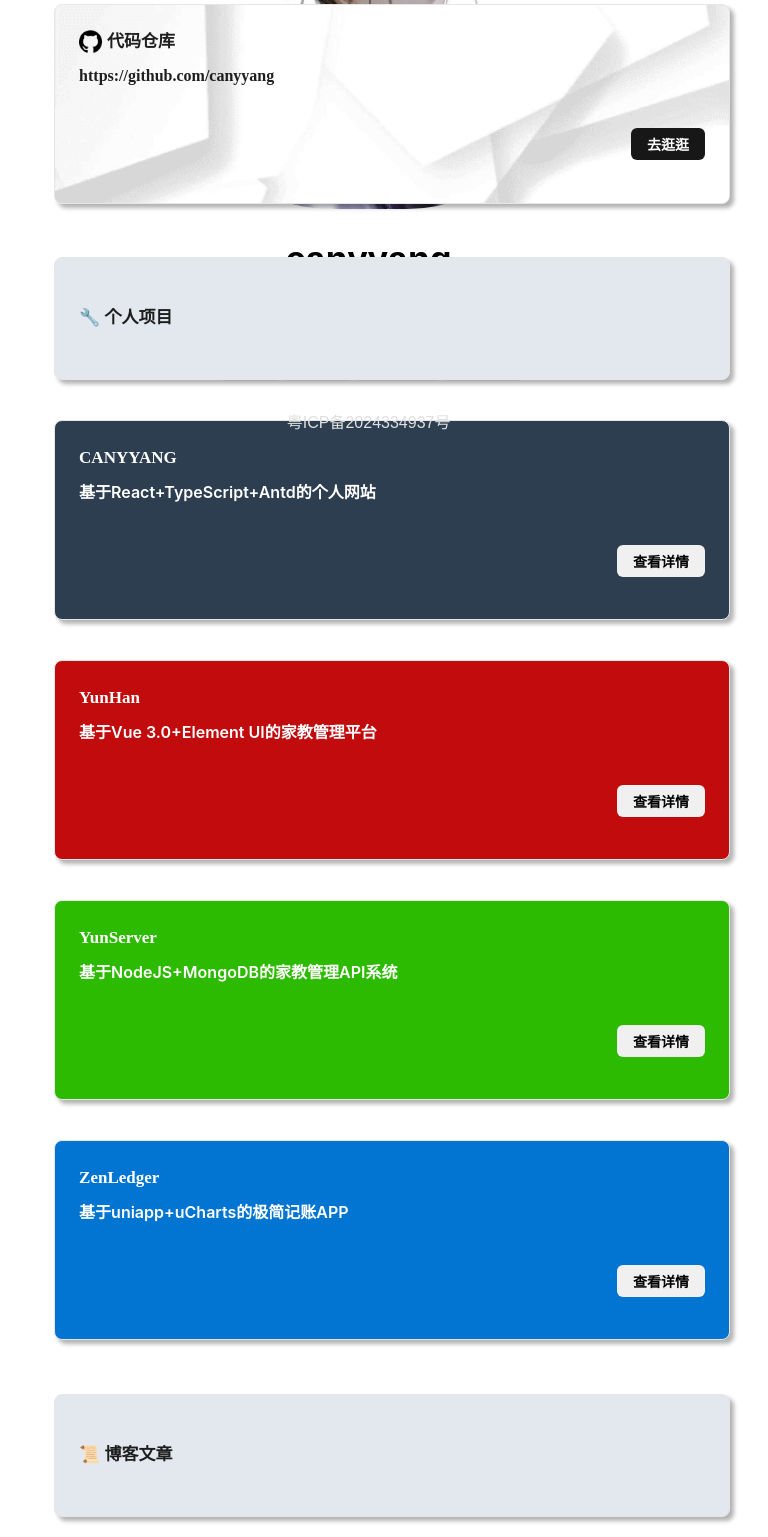
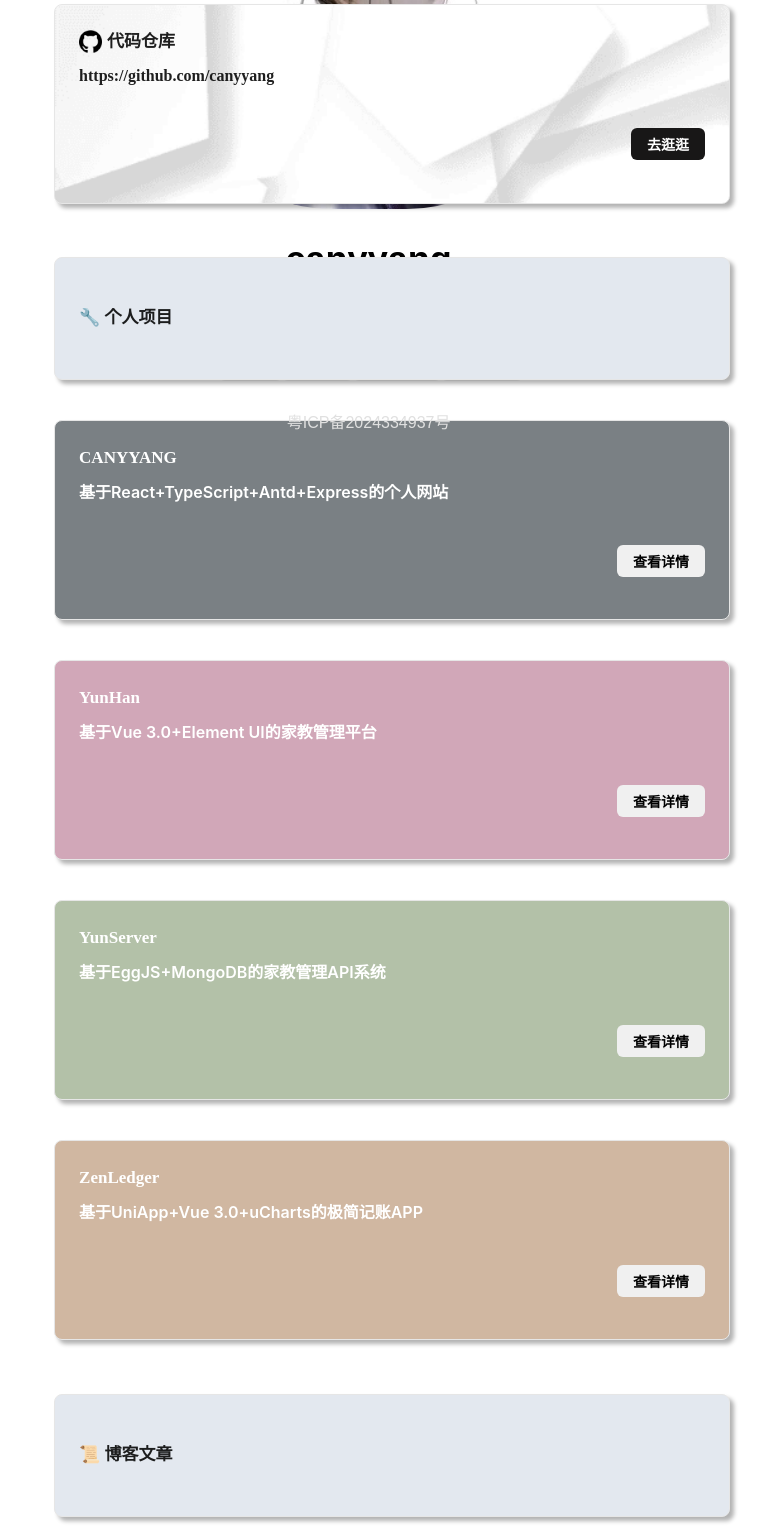
Before and after one commit to canyyang/blog, a React (Vite) app: page / in a window 768 px wide. Shown: the part 352-1889 px from the top of the page. Built offline with nearby package versions, Linux system fonts and the light colour scheme; no server answers.

Commit message:
UPDATEE color

```diff
--- a/src/pages/Home/Home.module.css
+++ b/src/pages/Home/Home.module.css
@@ -161,19 +161,6 @@
         background-color: rgba(0, 0, 0, 0.2); /* 半透明遮罩层 */
         z-index: 1; /* 确保遮罩层在元素上面 */
       }
-    .first-item {
-        background-color: #2c3e50;
-    }
-    /* .first-item */
-    .second-item {
-        background-color: #c20b0d;
-    }
-    .third-item {
-        background-color: #2cbb00;
-    }
-    .fourth-item {
-        background-color: #0275d2;
-    }
 
     .blog {
         padding: 0 30px;
@@ -376,19 +363,6 @@
         background-color: rgba(0, 0, 0, 0.2); /* 半透明遮罩层 */
         z-index: 1; /* 确保遮罩层在元素上面 */
       }
-    .first-item {
-        background-color: #2c3e50;
-    }
-    /* .first-item */
-    .second-item {
-        background-color: #c20b0d;
-    }
-    .third-item {
-        background-color: #2cbb00;
-    }
-    .fourth-item {
-        background-color: #0275d2;
-    }
 
     .blog {
         padding: 2vw 4vw;
@@ -457,3 +431,17 @@
         margin-right: 6.6px;
     }
 }
+
+.first-item {
+    background-color: #7A8084;
+}
+/* .first-item */
+.second-item {
+    background-color: #D1A7B8;
+}
+.third-item {
+    background-color: #B3C1A8;
+}
+.fourth-item {
+    background-color: #D0B7A1;
+}
--- a/src/pages/Home/Home.tsx
+++ b/src/pages/Home/Home.tsx
@@ -85,7 +85,7 @@ export default function Home({isMobile}:PageProps) {
         <Flex vertical={isMobile ? true : false} wrap justify='space-between' style={{width: `${isMobile ? '88vw' : '850px'}`}}>
           <Card className={`${style.item} ${style['first-item']}`}>
             <Flex align='center' className={`${style['intro-title']}`}>CANYYANG</Flex>
-            <div className={`${style['intro-context']}`}>基于React+TypeScript+Antd的个人网站</div>
+            <div className={`${style['intro-context']}`}>基于React+TypeScript+Antd+Express的个人网站</div>
             <Flex justify='flex-end'><Button type='text' className={`${style['left-button']}`}><a href="https://www.github.com/canyyang/ZenLedger" target="_blank" rel="noopener noreferrer">查看详情</a></Button></Flex>
           </Card>
           <Card className={`${style.item} ${style['second-item']}`}>
@@ -95,12 +95,12 @@ export default function Home({isMobile}:PageProps) {
           </Card>
           <Card className={`${style.item} ${style['third-item']}`}>
             <Flex align='center' className={`${style['intro-title']}`}>YunServer</Flex>
-            <div className={`${style['intro-context']}`}>基于NodeJS+MongoDB的家教管理API系统</div>
+            <div className={`${style['intro-context']}`}>基于EggJS+MongoDB的家教管理API系统</div>
             <Flex justify='flex-end'><Button type='text' className={`${style['left-button']}`}><a href="https://www.github.com/canyyang/ZenLedger" target="_blank" rel="noopener noreferrer">查看详情</a></Button></Flex>
           </Card>
           <Card className={`${style.item} ${style['fourth-item']}`}>
             <Flex align='center' className={`${style['intro-title']}`}>ZenLedger</Flex>
-            <div className={`${style['intro-context']}`}>基于uniapp+uCharts的极简记账APP</div>
+            <div className={`${style['intro-context']}`}>基于UniApp+Vue 3.0+uCharts的极简记账APP</div>
             <Flex justify='flex-end'><Button type='text' className={`${style['left-button']}`}><a href="https://www.github.com/canyyang/ZenLedger" target="_blank" rel="noopener noreferrer">查看详情</a></Button></Flex>
           </Card>
         </Flex>
```
